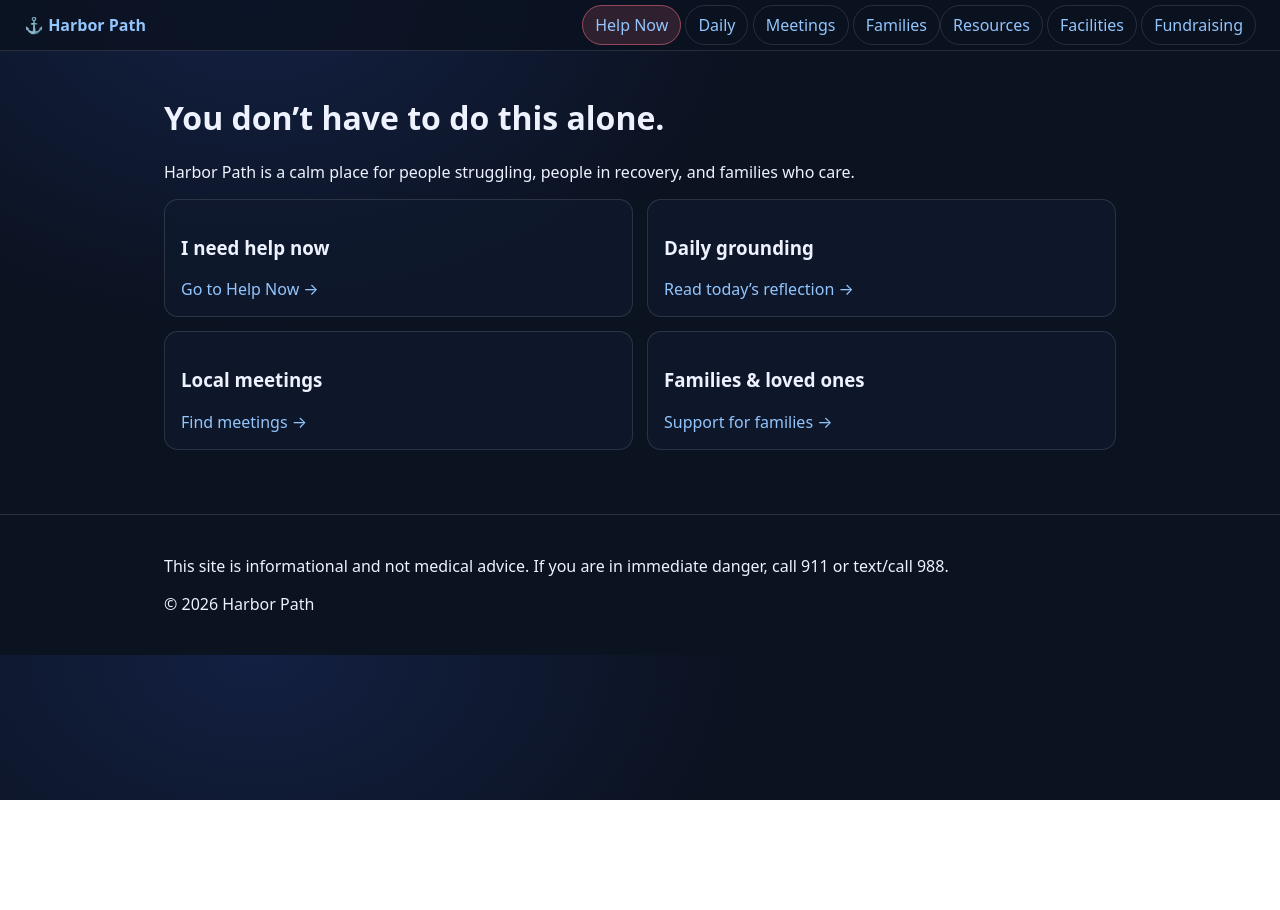
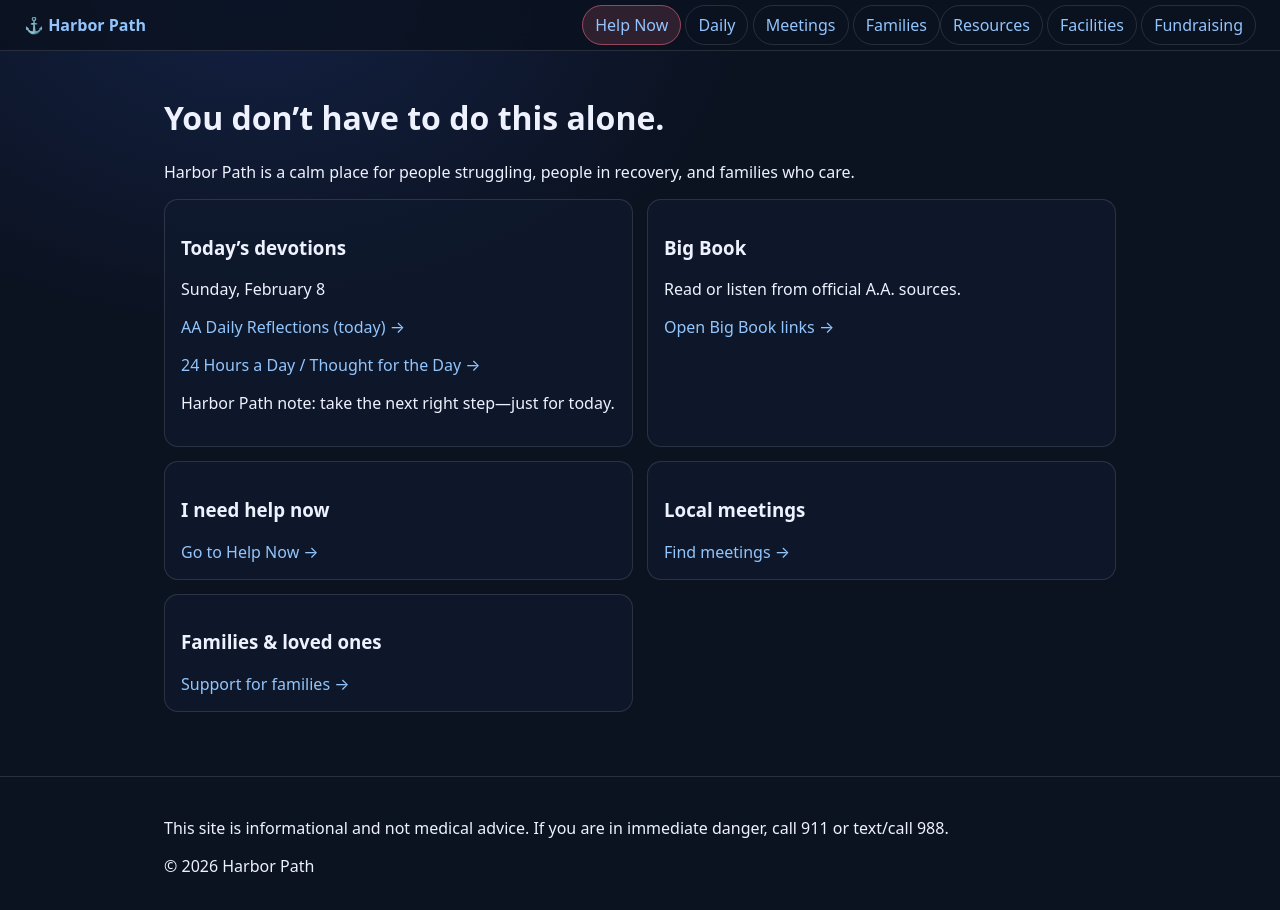
Before and after one commit to KristineMK72/HARBOR-PATH, a Next.js app: page / in a window 1280 px wide. Shown: the top 910 px of the page. Before the commit the page ends 800 px from the top, so only its background shows below. Built offline with nearby package versions, Linux system fonts and the light colour scheme.

Commit message:
Update page.tsx

```diff
--- a/app/page.tsx
+++ b/app/page.tsx
@@ -2,7 +2,14 @@ import Container from "../components/Container";
 import Card from "../components/Card";
 import Link from "next/link";
 
+function todayLabel() {
+  const d = new Date();
+  return d.toLocaleDateString(undefined, { weekday: "long", month: "long", day: "numeric" });
+}
+
 export default function HomePage() {
+  const today = todayLabel();
+
   return (
     <Container>
       <h1>You don’t have to do this alone.</h1>
@@ -12,12 +19,41 @@ export default function HomePage() {
       </p>
 
       <div className="grid">
+        <Card title="Today’s devotions">
+          <p className="muted">{today}</p>
+
+          <p style={{ marginTop: 10 }}>
+            <a
+              href="https://www.aa.org/daily-reflections"
+              target="_blank"
+              rel="noreferrer"
+            >
+              AA Daily Reflections (today) →
+            </a>
+          </p>
+
+          <p style={{ marginTop: 8 }}>
+            <a
+              href="https://www.hazeldenbettyford.org/thought-for-the-day"
+              target="_blank"
+              rel="noreferrer"
+            >
+              24 Hours a Day / Thought for the Day →
+            </a>
+          </p>
+
+          <p className="muted small" style={{ marginTop: 10 }}>
+            Harbor Path note: take the next right step—just for today.
+          </p>
+        </Card>
+
+        <Card title="Big Book">
+          <p className="muted">Read or listen from official A.A. sources.</p>
+          <Link href="/big-book">Open Big Book links →</Link>
+        </Card>
+
         <Card title="I need help now">
           <Link href="/help-now">Go to Help Now →</Link>
-        </Card>
-
-        <Card title="Daily grounding">
-          <Link href="/daily">Read today’s reflection →</Link>
         </Card>
 
         <Card title="Local meetings">
```
